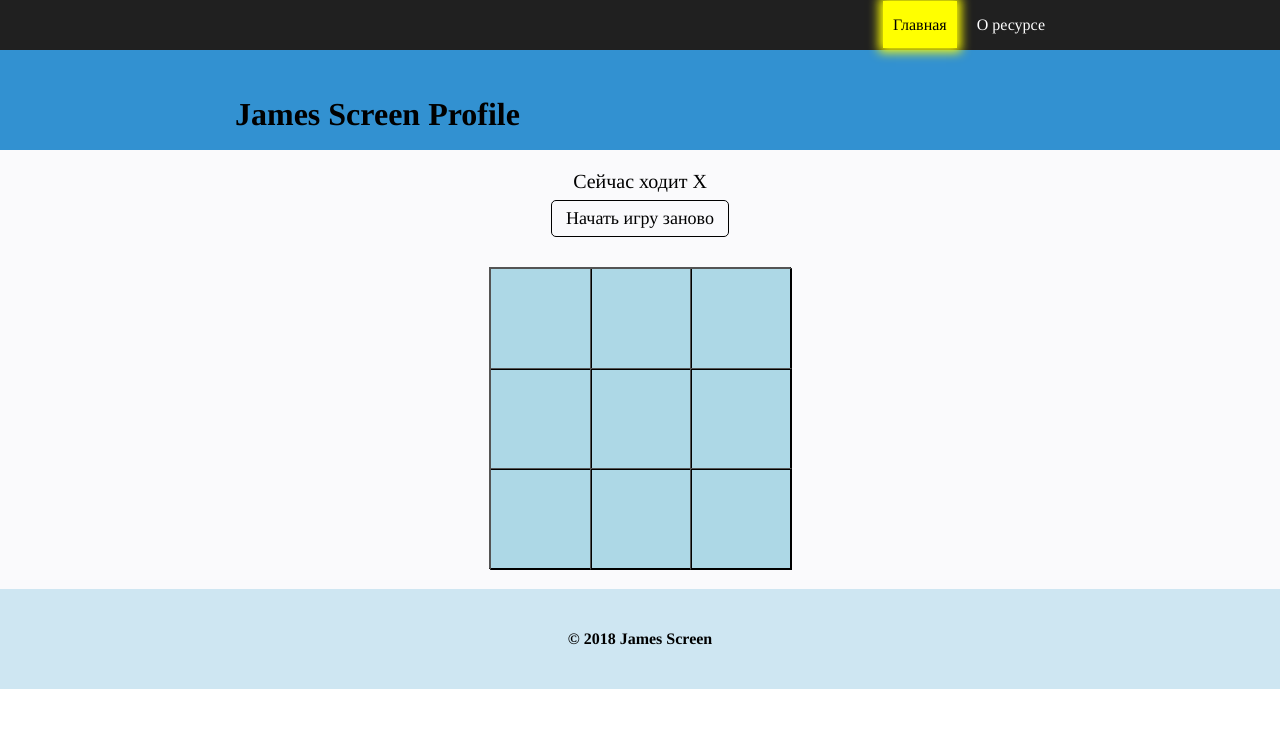
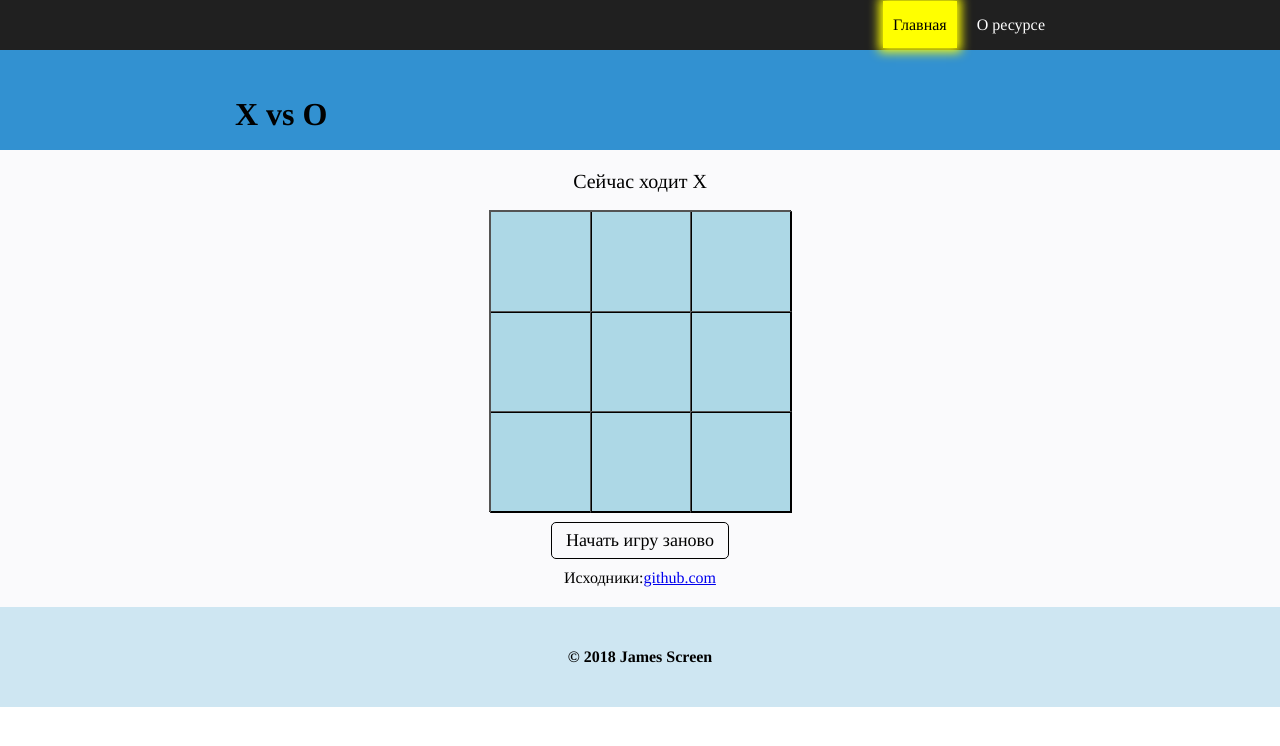
Before and after one commit to paa107/paa107.github.io, a plain HTML site: page profile/js-notes/x-o/index.html in a window 1280 px wide. Drawn offline with Linux system fonts and the light colour scheme.

Commit message:
mive btn & add link on github

```diff
--- a/profile/js-notes/x-o/index.html
+++ b/profile/js-notes/x-o/index.html
@@ -23,7 +23,7 @@
 	<header>
 		<div class="center">
 			<div class="logo">
-				<h1>James Screen Profile</h1>
+				<h1>X vs O</h1>
 			</div>
 		</div>
 	</header>
@@ -34,10 +34,12 @@
 			<div class="content_block clear">
 
 				<div class="gamer"></div>
+				<div class="board"></div>
 				<div class="buttom-wrap">
 						<span class="button">Начать игру заново</span>
 				</div>
-				<div class="board"></div>
+
+				Исходники:<a target="_blank" href="https://github.com/paa107/paa107.github.io/tree/master/profile/js-notes/x-o">github.com</a>
 
 			</div>
 		</div>
```
